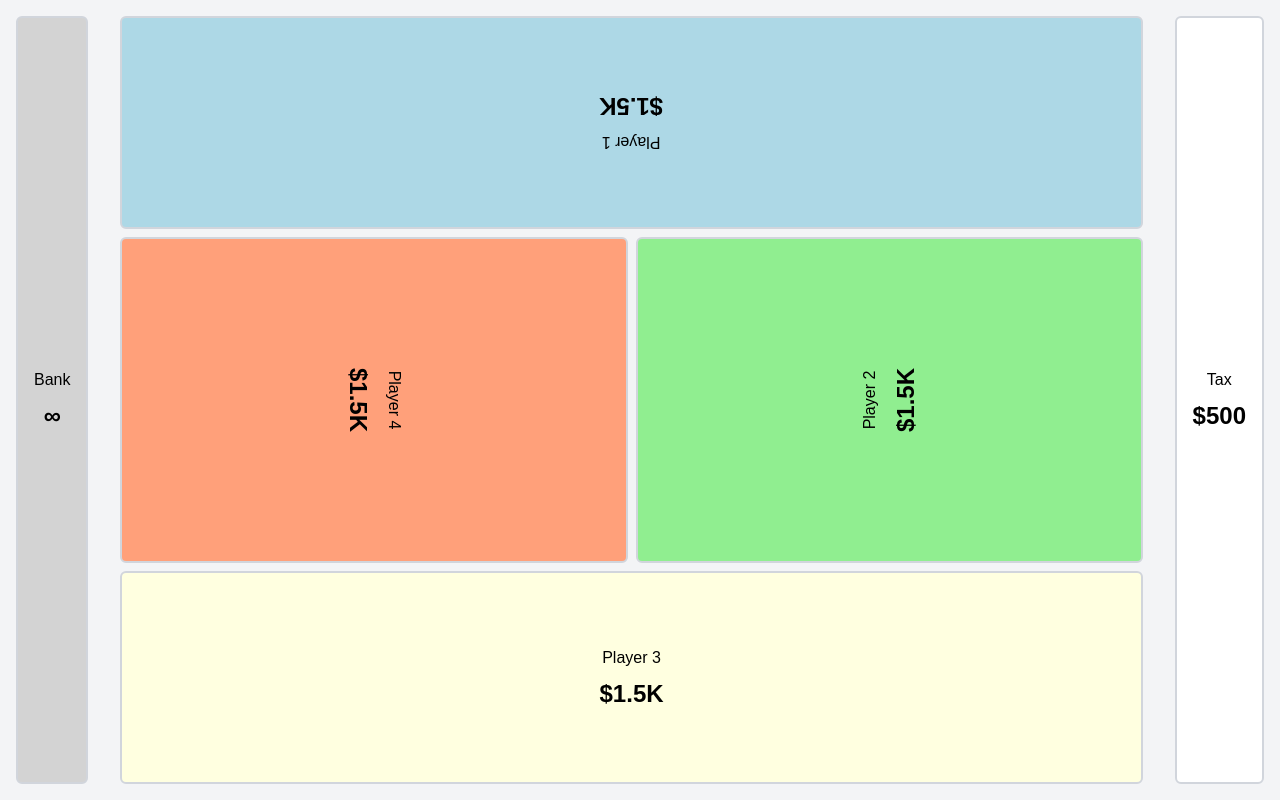
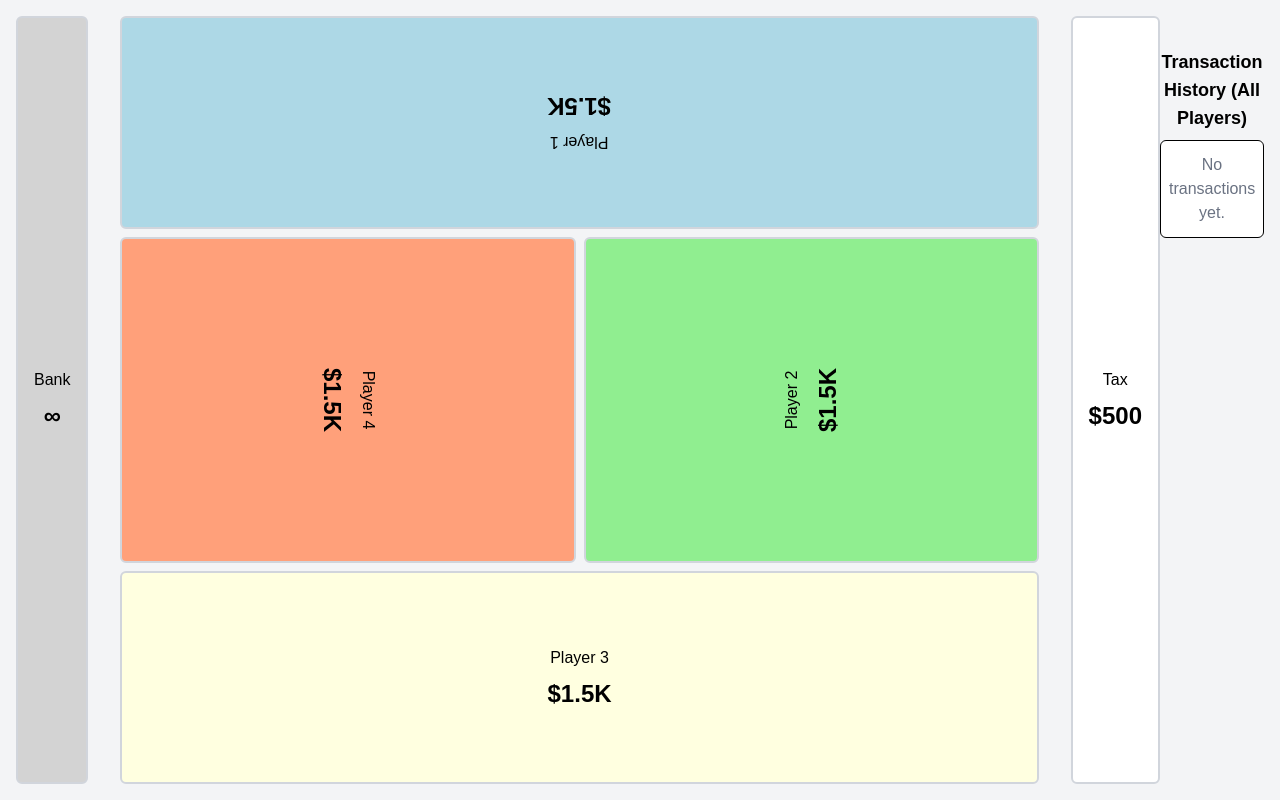
Before and after one commit to mrtalhim/mvb, a Vue app: page / in a window 1280 px wide. Built offline with nearby package versions, Linux system fonts and the light colour scheme.

Commit message:
transaction logs

```diff
--- /dev/null
+++ b/src/components/TransactionLog.vue
@@ -0,0 +1,39 @@
+<template>
+    <div class="transaction-log-component mt-8 w-1/12">
+        <h2 class="text-lg font-bold mb-2 text-center">Transaction History (All Players)</h2>
+        <ul class="border rounded-md p-2 bg-white dark:bg-gray-800 dark:text-white">
+            <li v-for="(transaction, index) in transactions" :key="index"
+                class="py-1 border-b border-gray-200 dark:border-gray-600 last:border-b-0">
+                {{ transaction.timestamp }} - {{ transaction.senderName }} ➡️ {{ transaction.receiverName }}: ${{
+                    transaction.amount }}
+            </li>
+            <li v-if="transactions.length === 0" class="text-gray-500 py-1 text-center dark:text-gray-400">No
+                transactions yet.</li>
+        </ul>
+    </div>
+</template>
+
+<script setup>
+const props = defineProps({
+    transactions: { // Prop to receive the centralized transaction log array
+        type: Array,
+        required: true,
+        default: () => [] // Default to empty array if no transactions prop is passed
+    }
+});
+</script>
+
+<style scoped>
+@reference "../style.css";
+
+.transaction-log-component {
+    font-family: sans-serif;
+}
+
+.transaction-log-component ul {
+    max-height: 300px;
+    /* Example max height for the log list - adjust as needed */
+    overflow-y: auto;
+    /* Enable vertical scrolling if log is long */
+}
+</style>
--- a/src/views/TabletopLayout.vue
+++ b/src/views/TabletopLayout.vue
@@ -45,6 +45,8 @@
                 :receiverColor="receiverWalletColor" @confirm-value="handleConfirmValue" @cancel="handleCancelModal"
                 :modalOrientation="selectedWalletOrientation" />
         </Transition>
+
+        <TransactionLog :transactions="transactionLog" />
     </div>
 </template>
 
@@ -52,11 +54,13 @@
 <script setup>
 import WalletBoard from '../components/WalletBoard.vue';
 import ModalNumberInput from '../components/ModalNumberInput.vue';
+import TransactionLog from '../components/TransactionLog.vue';
 import { ref, computed, onMounted } from 'vue';
 
 // Player Data
 const playerCount = ref(4); // Default to 4 players
 const players = ref([]);
+const transactionLog = ref([]);
 
 const initializePlayers = () => {
     const playerArray = [];
@@ -354,6 +358,18 @@ const handleConfirmValue = (eventPayload) => {
                 console.log(`Player (Receiver - ${receiverName}) - Balance after:`, players.value[receiverPlayerIndex].balance);
             }
         }
+
+        const transactionEntry = { // CORRECTED - Implement transactionEntry object creation here
+            timestamp: new Date().toLocaleString(), // Get current timestamp
+            senderName: senderName,
+            receiverName: receiverName,
+            amount: amount,
+            transactionType: 'transfer', // For drag and drop transactions - You can make this dynamic if needed later
+        };
+
+        // Push transaction entry to CENTRALIZED transactionLog in TabletopLayout.vue (Remains same)
+        transactionLog.value.push(transactionEntry); // Push transaction entry to CENTRALIZED transactionLog
+        console.log(`Transaction logged to CENTRALIZED transaction log.`);
 
         isModalVisible.value = false;
         selectedWalletName.value = null;
```
